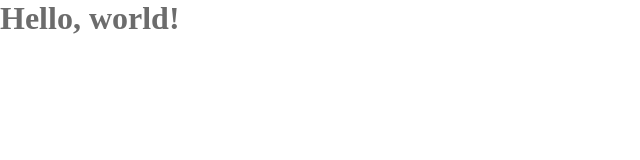
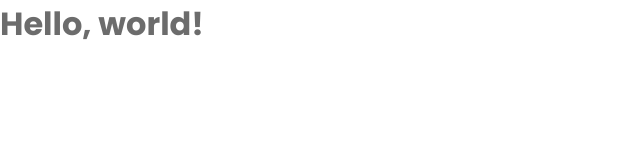
Before and after one commit to WendersonSantos00/perfil-de-viagens-Rocketseat, a plain HTML site: page index.html in a window 1280 px wide. Shown: the whole page, without its empty margins (0-640 px from the left). Drawn offline with Linux system fonts and the light colour scheme.

Commit message:
including sources / defining style variables

```diff
--- a/index.html
+++ b/index.html
@@ -1,11 +1,16 @@
 <!DOCTYPE html>
 <html lang="pt-br">
 <head>
+  <link rel="preconnect" href="https://fonts.googleapis.com">
+  <link rel="preconnect" href="https://fonts.gstatic.com" crossorigin>
+
   <meta charset="UTF-8">
   <meta name="viewport" content="width=device-width, initial-scale=1.0">
   <title>Travelgram</title>
 
   <link rel="stylesheet" href="styles/index.css">
+  <link href="https://fonts.googleapis.com/css2?family=Poppins:wght@100;400;700&display=swap" rel="stylesheet">
+
 </head>
 <body>
   <h1>Hello, world!</h1>
--- a/styles/global.css
+++ b/styles/global.css
@@ -5,6 +5,7 @@
 }
 
 :root{
+  /*Variaveis de cor*/
   --brand-color: #EF5F4C;
   --background-color: #ffffff;
   --surface-color: #f5f5f5;
@@ -12,9 +13,18 @@
   --shape-transparency: #ffffff8f;
   --text-color-primary: #313131;
   --text-color-secundary: #6c6c6c;
+
+  /*variavia de texto*/
+  --font-family: "Poppins", sans-serif;
+  --text-lg: bold 32px/125% var(--font-family);
+  --text: 16px/1.5 var(--font-family) ;
+  --text-md: 14px/170% var(--font-family);
+  --text-sm: 12px/170% var(--font-family);
+
 }
 
 body{
+  font: var(--text);
   color: var(--text-color-secundary);
   background-color: var(--background-color);
 }
```
